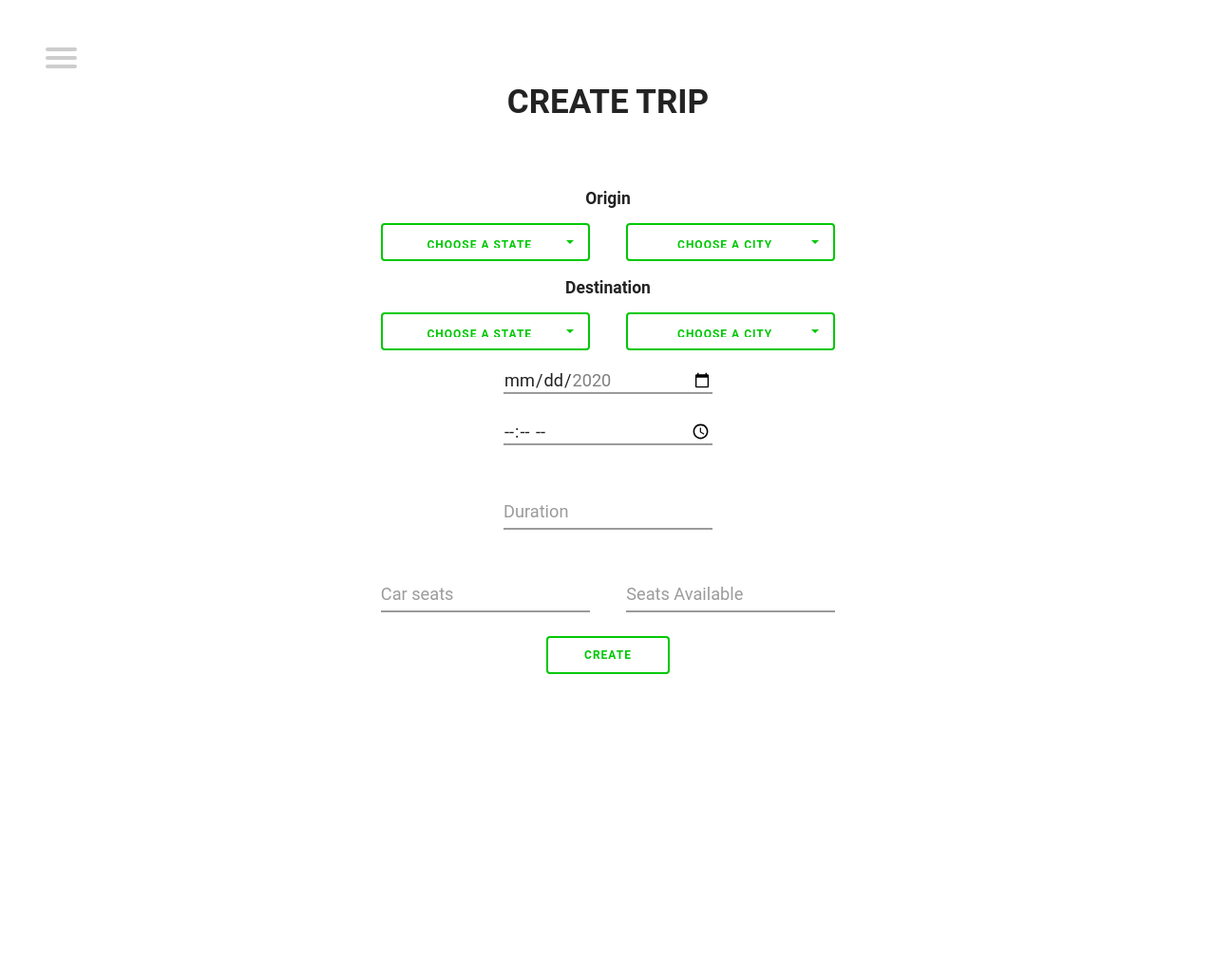
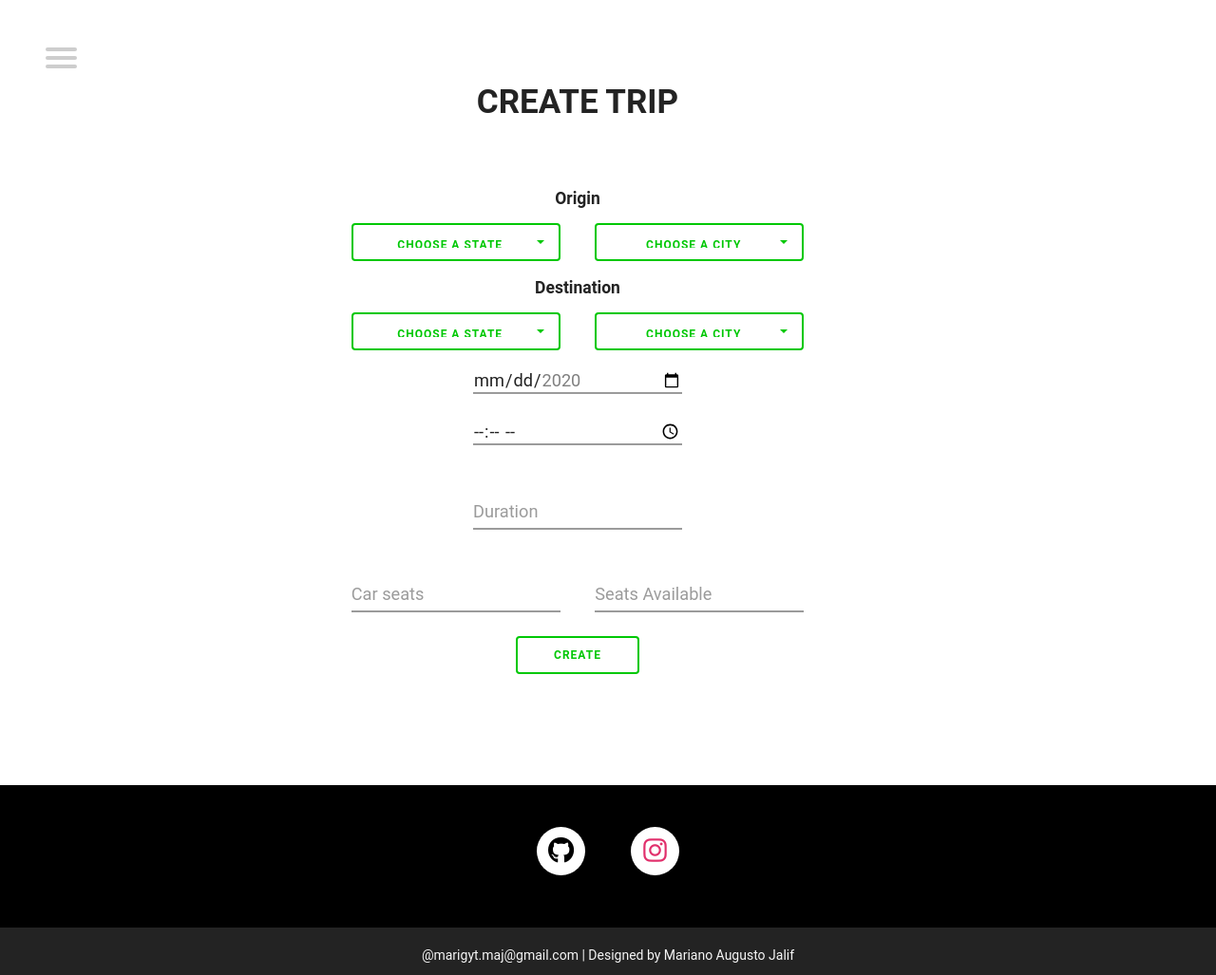
Before and after one commit to GambetaClub/CapstoneCS50W, a Django app: page /create in a window 1280 px wide; the page is wider, and only the part inside the window is pictured. Shown: that part at 95% size. Before the commit the page ends 710 px from the top of that part, so only its background shows below. Run offline with Django 3.2, Linux system fonts and the light colour scheme; data that the repository does not hold is empty; some libraries are stand-ins or nearby versions; some web fonts are replaced.

Commit message:
Footer added. Still need more content the footer

```diff
--- a/capstone/static/capstone/index.css
+++ b/capstone/static/capstone/index.css
@@ -6,7 +6,6 @@
 	box-sizing: inherit;
 }
 
-
 .dark {
 	color: #ededed;
 	background-color: #222;
@@ -14,8 +13,8 @@
 
 .scene {
 	padding: 6rem 2rem;
-  max-width: 800px;
-  white-space: pre-wrap;
+	max-width: 800px;
+	white-space: p;
 	margin: 0 auto;
 }
 
--- a/capstone/static/capstone/style.css
+++ b/capstone/static/capstone/style.css
@@ -14,13 +14,14 @@ html::-webkit-scrollbar {
 
 html,
 body {
+  height: 100%;
 	padding: 0;
 	margin: 0;
 }
 
 html {
-	font-size: 14px;
-	height: 100%;
+  font-size: 14px;
+  width: 95%;
 	box-sizing: border-box;
 }
 
@@ -48,23 +49,10 @@ h1, h2 {
 
 h3,h4,h5,h6{
   padding: 3px;
-
-}
-
-
-.strong{
-  display: inline;
-  color: rgb(0, 200, 5);
-  font-weight: 500;
-}
-
-.d-flex{
-  padding-top: 5px !important;
-  padding-bottom: 5px !important;
 }
 
 a{
-color: #232323
+  color: #232323
 }
 
 a:focus, a:hover{
@@ -76,10 +64,49 @@ li{
   font-family: Arial, Helvetica, sans-serif;
 }
 
-textarea {
+textarea{
   min-height: 6em;
   max-height: 50vh;
   width: 100%;
+}
+
+/* FOOTER */
+
+.page-wrapper{
+  min-height: 100%;
+}
+
+.footer {
+  background-color: black;
+  color: #fff;
+  height: 200px;
+  width: 100vw;
+  position: relative;
+}
+
+.footer .footer-bottom {
+  background-color: #232323;
+  color: whitesmoke;
+  height: 50px;
+  width: 100%;
+  text-align: center;
+  position: absolute;
+  bottom: 0px;
+  left: 0px;
+  padding-top: 20px;
+}
+
+/*////////////////////////////////*/
+
+.strong{
+  display: inline;
+  color: rgb(0, 200, 5);
+  font-weight: 500;
+}
+
+.d-flex{
+  padding-top: 5px !important;
+  padding-bottom: 5px !important;
 }
 
 .bold{
@@ -111,11 +138,11 @@ textarea {
   color: rgb(92, 92, 92);
 }
 
-.swal-overlay {
+.swal-overlay{
 background-color: rgba(12, 12, 12, 0.25);
 }
 
-.swal-button {
+.swal-button{
 background-color: rgb(0, 200, 5)
 }
 
@@ -127,8 +154,8 @@ width: 220px;
 /* SOCIAL BUTTONS */
 
 /* Wrapper */
-.icon-button {
-	background-color: rgb(204, 204, 204);
+.icon-button{
+	background-color: rgb(255, 255, 255);
 	border-radius: 3.6rem;
 	cursor: pointer;
 	display: inline-block;
--- a/capstone/templates/capstone/layout.html
+++ b/capstone/templates/capstone/layout.html
@@ -53,14 +53,28 @@
           </ul>
         </div>
       </nav>
-<div class="no-scroll">
+    <div class="page-wrapper">
         {% block body %}
         {% endblock %}
     </div>
 
+    <div class="footer">
+        <div class="footer-content">
+            <br>
+            <br>
+            <div class="d-flex justify-content-center">
+                <a href="https://github.com/GambetaClub" class="icon-button github"><i class="fab fa-github"></i><span></span></a>
+                <a href="https://www.instagram.com/mariijalif/?hl=es" class="icon-button instagram"><i class="fab fa-instagram"></i><span></span></a>
+            </div>
+        </div>
+        <div class="footer-bottom">
+            @marigyt.maj@gmail.com | Designed by Mariano Augusto Jalif
+        </div>
+    </div>
+
+</body>
 <script src="https://code.jquery.com/jquery-3.2.1.slim.min.js" integrity="sha384-KJ3o2DKtIkvYIK3UENzmM7KCkRr/rE9/Qpg6aAZGJwFDMVNA/GpGFF93hXpG5KkN" crossorigin="anonymous"></script>
 <script src="https://cdnjs.cloudflare.com/ajax/libs/popper.js/1.12.9/umd/popper.min.js" integrity="sha384-ApNbgh9B+Y1QKtv3Rn7W3mgPxhU9K/ScQsAP7hUibX39j7fakFPskvXusvfa0b4Q" crossorigin="anonymous"></script>
 <script src="https://maxcdn.bootstrapcdn.com/bootstrap/4.0.0/js/bootstrap.min.js" integrity="sha384-JZR6Spejh4U02d8jOt6vLEHfe/JQGiRRSQQxSfFWpi1MquVdAyjUar5+76PVCmYl" crossorigin="anonymous"></script>
 <script src="https://cdnjs.cloudflare.com/ajax/libs/bootstrap-select/1.13.1/js/bootstrap-select.min.js"></script>
-</body>
 </html>
```
Also changed, not shown: capstone/templates/capstone/index.html (+0 -11 lines), 1 other file. Lines whose indentation alone changed are shown as unchanged.
